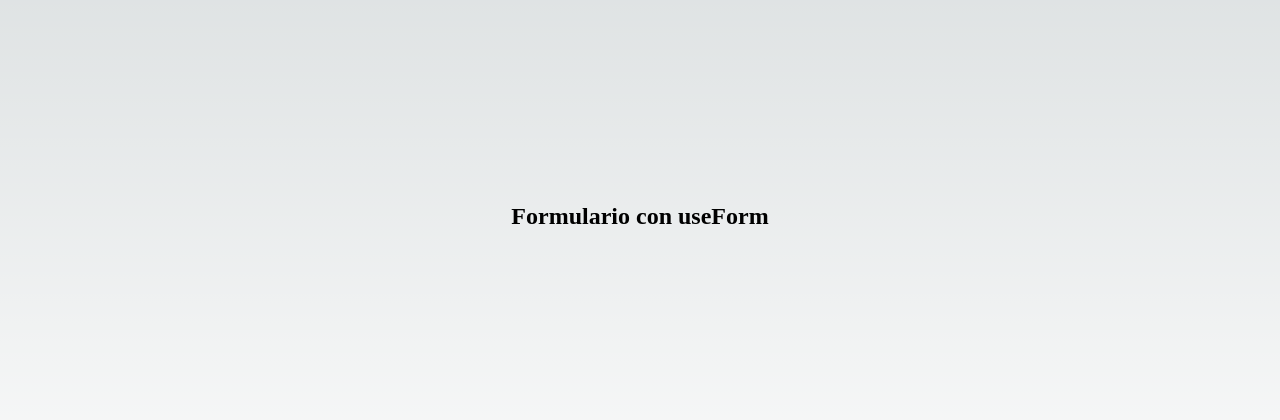
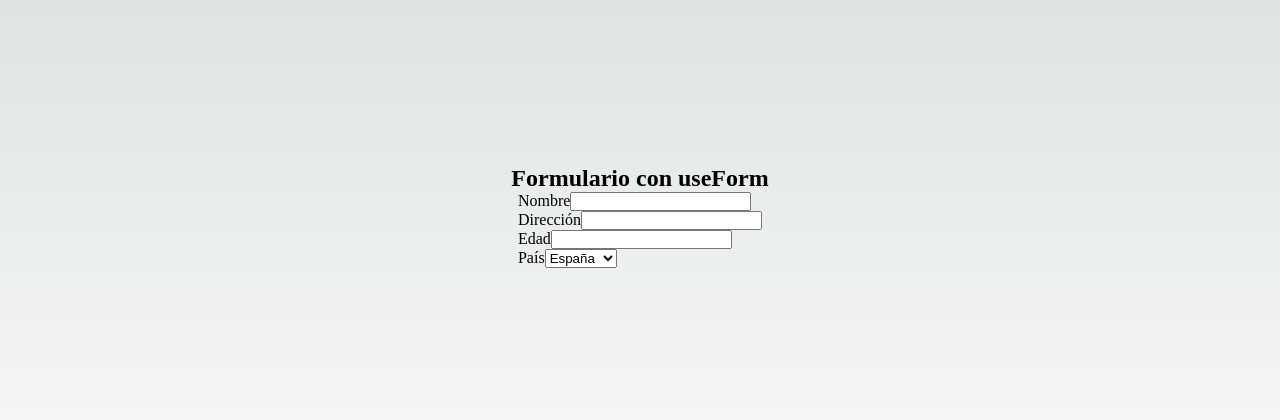
Before and after one commit to Aluonam/useForm, a Next.js app: page / in a window 1280 px wide. Shown: the part 184-604 px from the top of the page. Built offline with nearby package versions, Linux system fonts and the light colour scheme.

Commit message:
feat: form with inputs and labels

```diff
--- a/components/UseformExample.jsx
+++ b/components/UseformExample.jsx
@@ -9,7 +9,26 @@ const UseformExample = () => {
     <>
     <h2>Formulario con useForm</h2>
     <form>
-
+    <div>
+        <label>Nombre</label>
+        <input type='text'></input>
+      </div>
+      <div>
+        <label>Dirección</label>
+        <input type='text'></input>
+      </div>
+      <div>
+        <label>Edad</label>
+        <input type='text'></input>
+      </div>
+      <div>
+        <label>País</label>
+        <select>
+          <option value="es">España</option>
+          <option value="pr">Portugal</option>
+          <option value="fr">Francia</option>
+        </select>
+      </div>
     </form>
     </>
   )
```
